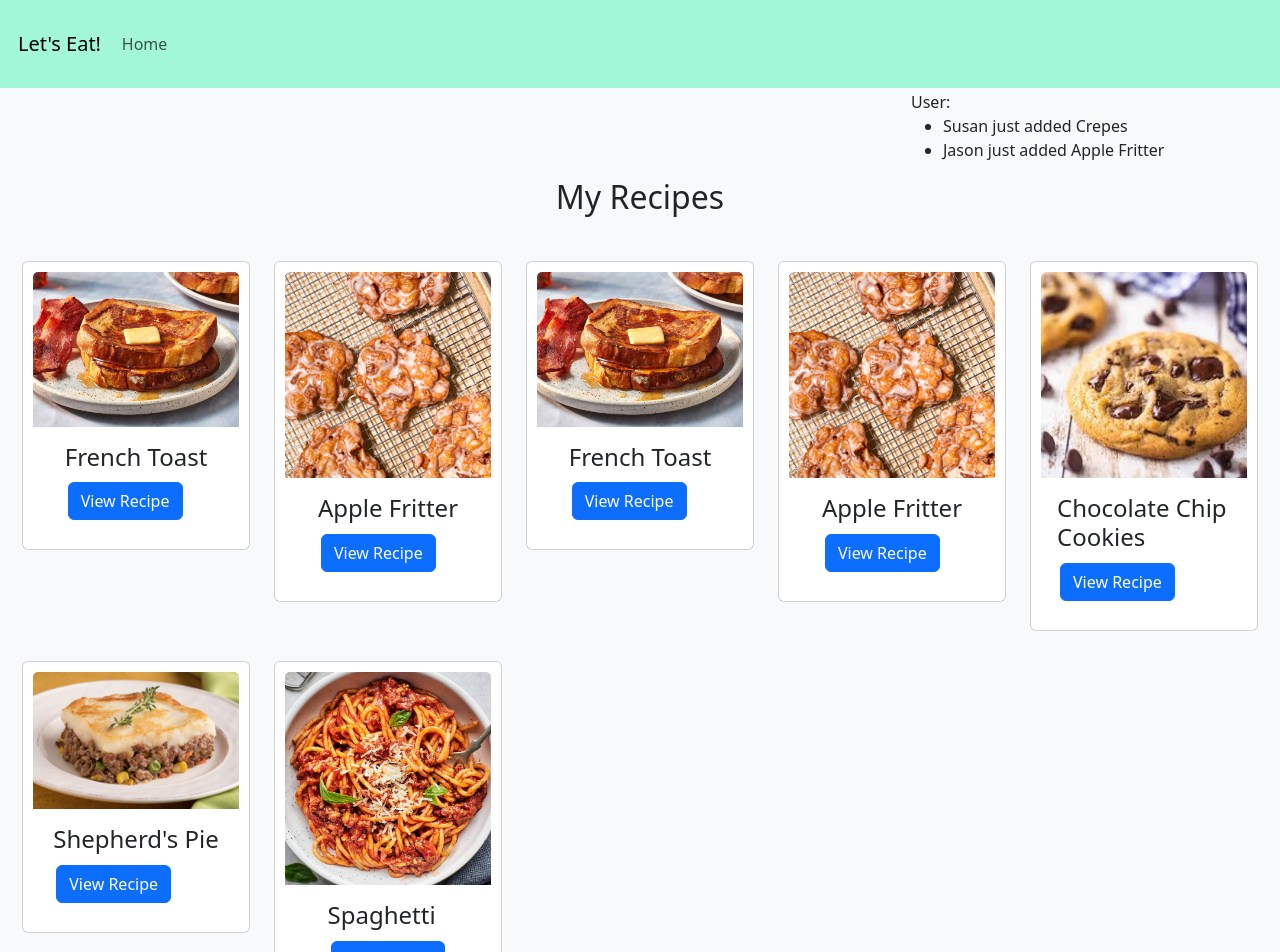
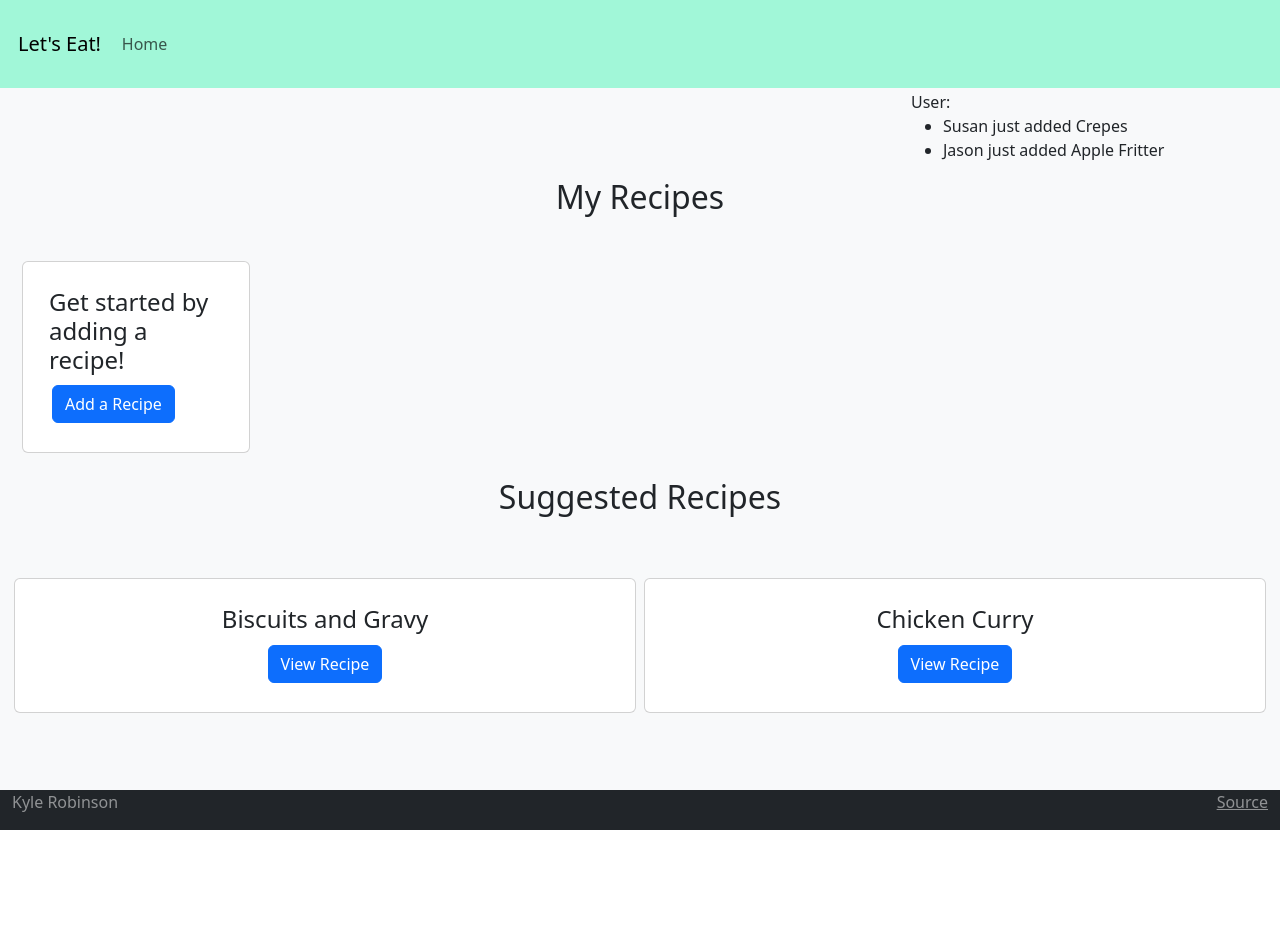
Before and after one commit to robinkyl002/cs260-startup, a React (Vite) app: page /recipes in a window 1280 px wide. Shown: the top 952 px of the page. After the commit the page ends 830 px from the top, so only its background shows below. Built offline with nearby package versions, Linux system fonts and the light colour scheme.

Commit message:
Removed placeholder cards and test code for displaying userRecipes

```diff
--- a/src/recipes/userRecipes.jsx
+++ b/src/recipes/userRecipes.jsx
@@ -13,14 +13,6 @@ export function UserRecipes() {
       setUserRecipes(JSON.parse(recipesText));
     }
   }, []);
-
-  userRecipes.push({ recipeName: "French Toast", imgUrl: "/french-toast.jpg" });
-  userRecipes.push({
-    recipeName: "Apple Fritter",
-    imgUrl: "/apple-fritter.jpg",
-  });
-
-  //   const recipeCards = [];
 
   const recipeCards = [];
   if (userRecipes.length) {
@@ -61,71 +53,6 @@ export function UserRecipes() {
         className="row row-cols-2 row-cols-md-3 row-cols-lg-4 row-cols-xl-5 g-6"
       >
         {recipeCards}
-        <div className="col">
-          <div className="card">
-            <img
-              src="/french-toast.jpg"
-              className="card-img-top my-recipe-images"
-              alt="french toast"
-            />
-            <div className="card-body">
-              <h4 className="card-title">French Toast</h4>
-              <ViewRecipe />
-            </div>
-          </div>
-        </div>
-        <div className="col">
-          <div className="card">
-            <img
-              src="/apple-fritter.jpg"
-              className="card-img-top my-recipe-images"
-              alt="apple fritter"
-            />
-            <div className="card-body">
-              <h4 className="card-title">Apple Fritter</h4>
-              <button className="btn btn-primary">View Recipe</button>
-            </div>
-          </div>
-        </div>
-        <div className="col">
-          <div className="card">
-            <img
-              src="/chocolate-chip-cookies.jpeg"
-              className="card-img-top my-recipe-images"
-              alt="chocolate chip cookies"
-            />
-            <div className="card-body">
-              <h4 className="card-title">Chocolate Chip Cookies</h4>
-              <button className="btn btn-primary">View Recipe</button>
-            </div>
-          </div>
-        </div>
-        <div className="col">
-          <div className="card">
-            <img
-              src="/shepherds-pie.jpg"
-              className="card-img-top my-recipe-images"
-              alt="Shepherd's Pie"
-            />
-            <div className="card-body">
-              <h4 className="card-title">Shepherd's Pie</h4>
-              <button className="btn btn-primary">View Recipe</button>
-            </div>
-          </div>
-        </div>
-        <div className="col">
-          <div className="card">
-            <img
-              src="/Spaghetti.jpg"
-              className="card-img-top my-recipe-images"
-              alt="spaghetti"
-            />
-            <div className="card-body">
-              <h4 className="card-title">Spaghetti</h4>
-              <button className="btn btn-primary">View Recipe</button>
-            </div>
-          </div>
-        </div>
       </div>
     </>
   );
```
